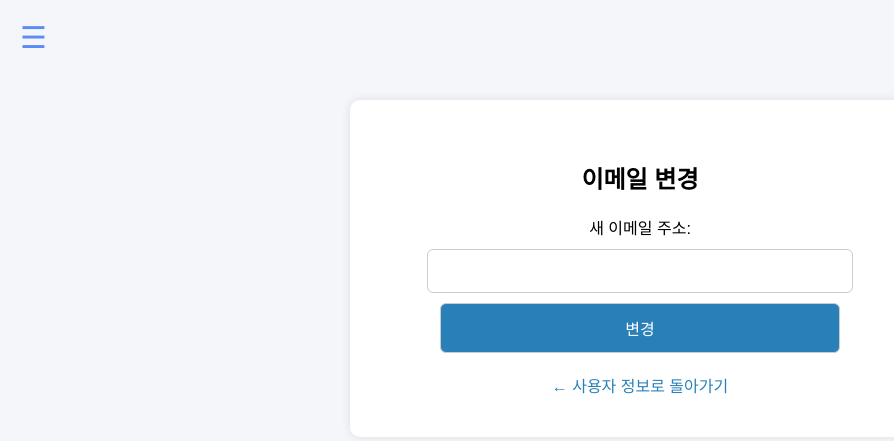
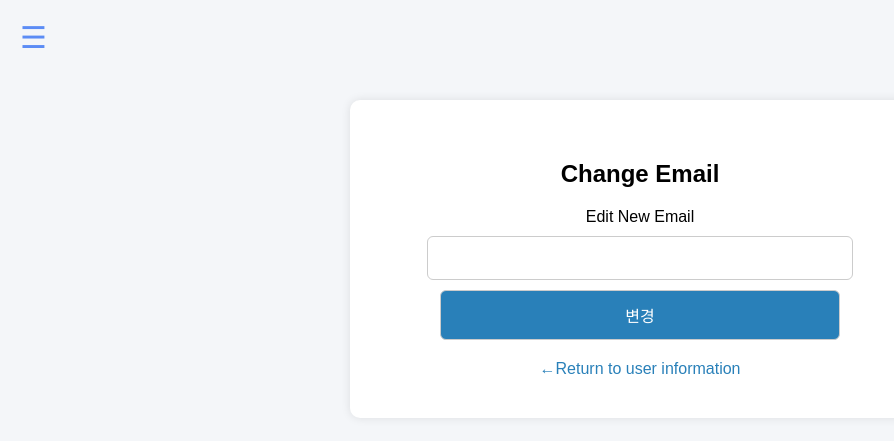
Before and after one commit to KwonHyeJin0514/Clozmos, a Flask app: template templates/user_info_email.html in a window 1280 px wide. Shown: the top 441 px of the page, without its empty margins (0-894 px from the left). Run offline with Flask 3, Linux system fonts and the light colour scheme; the template is opened without the code that fills it, so the values that code supplies are empty.

Commit message:
대시보드의 수정, 언어 설정 (user_info_email, report_generator, app.py)

```diff
--- a/app.py
+++ b/app.py
@@ -14,7 +14,8 @@ app.secret_key = 'your_secret_key'
 #로그인 화면
 @app.route('/')
 def index():
-    return render_template('login.html')
+    lang = session.get('lang','ko')
+    return render_template('login.html', lang=lang)
 
 #로그인 시도가 발생하면 데이터베이스와 비교
 @app.route('/login', methods=['POST'])
@@ -118,7 +119,8 @@ def api_data():
 def user_info():
     token = session['auth_token']
     info = get_user_info(token)
-    return render_template('user_info.html', user=info)
+    lang = session.get('lang','ko')
+    return render_template('user_info.html', user=info, lang=lang)
 
 #사용자 닉네임 수정
 @app.route('/user_info_name', methods=['GET', 'POST'])
@@ -127,7 +129,8 @@ def user_info_name():
     if request.method == 'POST':
         update_user_field(token, 'alias', request.form['alias'])
         return redirect(url_for('user_info'))
-    return render_template('user_info_name.html')
+    lang = session.get('lang','ko')
+    return render_template('user_info_name.html', lang=lang)
 
 #사용자 이메일 수정
 @app.route('/user_info_email', methods=['GET', 'POST'])
@@ -136,30 +139,34 @@ def user_info_email():
     if request.method == 'POST':
         update_user_field(token, 'email', request.form['email'])
         return redirect(url_for('user_info'))
-    return render_template('user_info_email.html')
+    lang = session.get('lang','ko')
+    return render_template('user_info_email.html',lnag=lang)
 
 #사용자 언어 수정
 @app.route('/user_info_language', methods=['GET', 'POST'])
 def user_info_language():
     token = session['auth_token']
+    lang = session.get('lang','ko')
     if request.method == 'POST':
         update_user_field(token, 'lang', request.form['language'])
         return redirect(url_for('user_info'))
-    return render_template('user_info_language.html')
+    return render_template('user_info_language.html',lang=lang)
 
 #알림 수신 이메일 변경
 @app.route('/user_info_alert', methods=['GET', 'POST'])
 def user_info_alert():
     token = session['auth_token']
+    lang = session.get('lang','ko')
     if request.method == 'POST':
         update_user_field(token, 'alert_email', request.form['alert_email'])
         return redirect(url_for('user_info'))
-    return render_template('user_info_alert.html')
+    return render_template('user_info_alert.html',lang=lang)
 
 #비밀번호 변경
 @app.route('/user_info_password', methods=['GET', 'POST'])
 def user_info_password():
     token = session['auth_token']
+    lang = session.get('lang','ko')
     if request.method == 'POST':
         current = request.form['current_pw']
         new1 = request.form['new_pw']
@@ -172,21 +179,23 @@ def user_info_password():
             update_user_field(token, 'passwd', new1)
             flash("비밀번호가 변경되었습니다.")
         return redirect(url_for('user_info_password'))
-    return render_template('user_info_password.html')
+    return render_template('user_info_password.html',lang=lang)
 
 #계정 탈퇴
 @app.route('/user_info_delete', methods=['GET', 'POST'])
 def user_info_delete():
     token = session['auth_token']
+    lang = session.get('lang','ko')
     if request.method == 'POST':
         delete_user_account(token)
         flash("계정이 삭제되었습니다.")
         return redirect(url_for('logout'))
-    return render_template('user_info_delete.html')
+    return render_template('user_info_delete.html',lang=lang)
 
 #보고서 생성 및 이메일 전송
 @app.route('/report', methods=['GET', 'POST'])
 def report():
+    lang = session.get('lang','ko')
     if request.method == 'POST':
         token = session.get('auth_token')
         username = session.get('username')
@@ -208,16 +217,17 @@ def report():
 
         return redirect(url_for('report'))
 
-    return render_template('report.html')
+    return render_template('report.html',lang=lang)
 
 #리소스 선택 저장
 @app.route('/manage', methods=['GET', 'POST'])
 def manage():
+    lang = session.get('lang','ko')
     if request.method == 'POST':
         session['selected_resources'] = request.form.getlist('resources')
         flash("설정이 저장되었습니다.")
         return redirect(url_for('dashboard'))
-    return render_template('manage.html')
+    return render_template('manage.html',lang=lang)
 
 #서버 실행 (포트 5000, 외부 접속 허용)
 if __name__ == '__main__':
--- a/templates/user_info_email.html
+++ b/templates/user_info_email.html
@@ -2,7 +2,7 @@
 <html lang="ko">
 <head>
     <meta charset="UTF-8">
-    <title>이메일 변경</title>
+    <title>{{'이메일 변경' if lang == 'ko' else 'Check Dashboard'}}</title>
     <style>
         body { font-family: Arial, sans-serif; background-color: #f4f6f9; margin: 0; padding: 0; }
         .container { max-width: 500px; margin: 100px auto; background: white; padding: 40px; border-radius: 10px; text-align: center; box-shadow: 0 0 10px rgba(0,0,0,0.1); }
@@ -25,11 +25,11 @@
 <body>
     <div id="menuToggle">☰</div>
     <div id="sideMenu">
-        <a href="/dashboard">대시보드 확인</a>
-        <a href="/user_info" style="background-color:rgba(128,167,250,0.82);">사용자 정보 수정</a>
-        <a href="/report">보고서 작성</a>
-        <a href="/manage">대시보드 관리</a>
-        <a href="/logout">로그아웃</a>
+        <a href="/dashboard">{{'대시보드 확인' if lang == 'ko' else 'Check Dashboard'}}</a>
+        <a href="/user_info" style="background-color:rgba(128,167,250,0.82);">{{'사용자 정보 수정' if lang == 'ko' else 'Modifying User Information'}}</a>
+        <a href="/report">{{'보고서 작성' if lang == 'ko' else 'Creating a Report'}}</a>
+        <a href="/manage">{{'대시보드 관리' if lang == 'ko' else 'Managing dashboards'}}</a>
+        <a href="/logout">{{'로그아웃' if lang == 'ko' else 'logout'}}</a>
     </div>
     <script>
         document.getElementById("menuToggle").onclick = function () {
@@ -38,13 +38,13 @@
         };
     </script>
 <div class="container">
-    <h2>이메일 변경</h2>
+    <h2>{{'이메일 변경' if lang == 'ko' else 'Change Email'}}</h2>
     <form method="POST">
-        <label for="email">새 이메일 주소:</label><br>
+        <label for="email">{{'새 이메일 주소' if lang == 'ko' else 'Edit New Email'}}</label><br>
         <input type="email" name="email" id="email" required><br>
         <input type="submit" value="변경">
     </form>
-    <a href="/user_info">← 사용자 정보로 돌아가기</a>
+    <a href="/user_info">{{'← 사용자 정보로 돌아가기' if lang == 'ko' else '←Return to user information'}}</a>
 </div>
 </body>
 </html>
```
Also changed, not shown: templates/admin_feedback.html (+4 -4 lines), templates/dashboard.html (+110 -8 lines).
